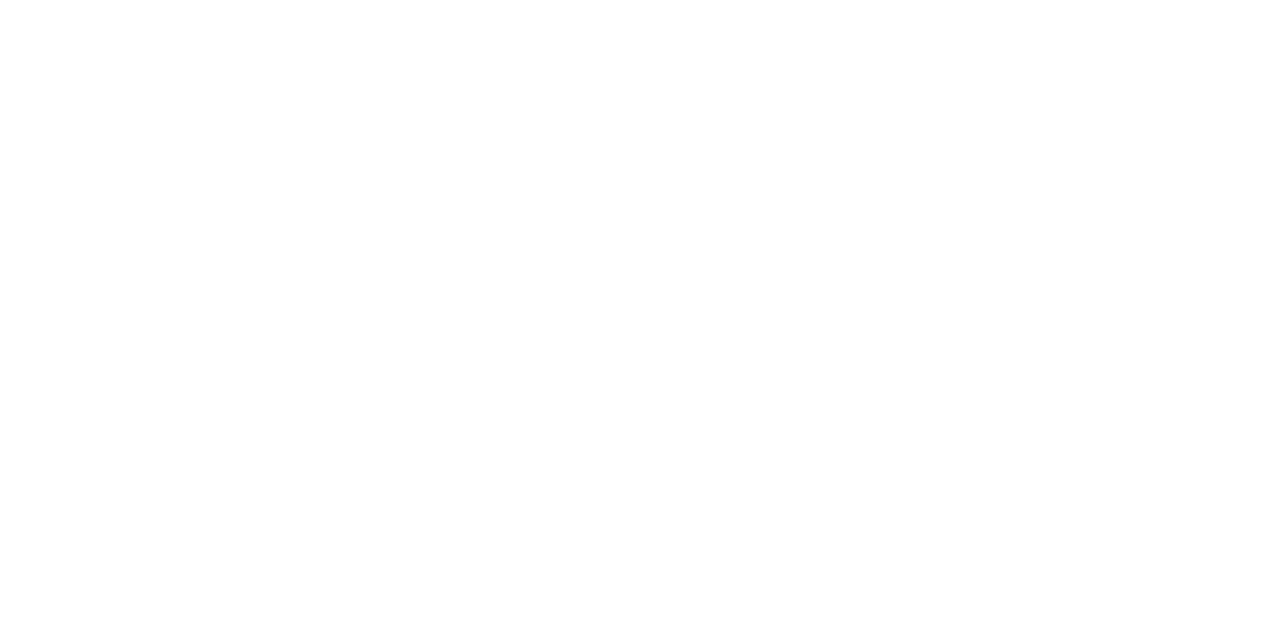
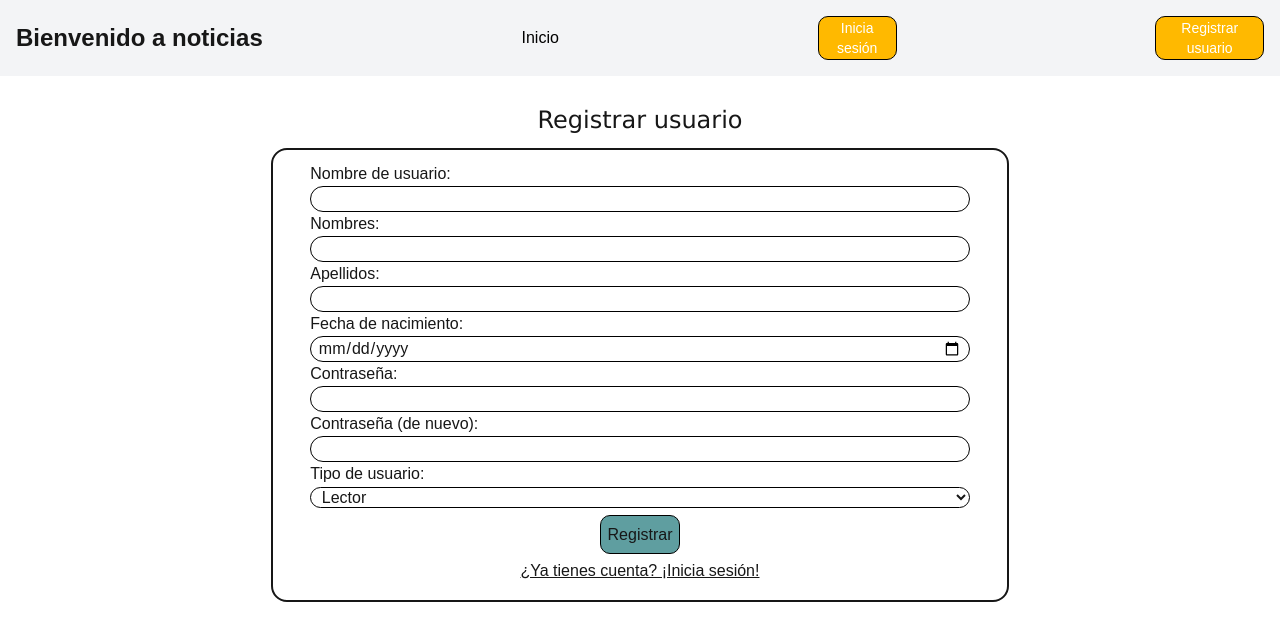
Before and after one commit to Luna-Hazuki2006/laboratorio-reactjs, a Next.js app: page /register in a window 1280 px wide. Before the commit this address had no page. Shown: the top 640 px of the page. Built offline with nearby package versions, Linux system fonts and the light colour scheme; no server answers.

Commit message:
Con cambios de vista

```diff
--- a/src/app/(views)/article/create/page.tsx
+++ b/src/app/(views)/article/create/page.tsx
@@ -105,7 +105,9 @@ export default function CreateArticlePage() {
                     <input name="category" placeholder="Categoria" value={form.category} onChange={handleChange} required />
                     <input name="date" type="date" placeholder="Fecha" value={form.date} onChange={handleChange} required />
                     <input name="imgUrl" placeholder="URL de imagen (opcional)" value={form.imgUrl} onChange={handleChange} />
-                    <button type="submit">Crear</button>
+                    <div>
+                        <button type="submit">Crear</button>
+                    </div>
                 </form>
             </div>
         </div>
--- a/src/app/(views)/login/page.tsx
+++ b/src/app/(views)/login/page.tsx
@@ -11,7 +11,10 @@ export default function Login() {
     const router = useRouter()
     const [message, setMessage] = useState('')
     const [user, setUser] = useState(true)
-
+// ¿Qué tal?
+// Profe, la función de abajo fue la que usted me ayudó :D
+// Si
+// Esto se usa para guardar el usuario en las cookies
     async function handleSubmit(event: FormEvent<HTMLFormElement>) {
         event.preventDefault()
         const formData = new FormData(event.currentTarget)
@@ -55,8 +58,8 @@ export default function Login() {
         buscar();
     }, []);
 
-    if (user) redirect('/home');
-    else return (
+    // if (user) redirect('/home');
+    return (
         <main>
             <h1 className="text-center">Iniciar sesión</h1>
             {message && <p>{message}</p>}
@@ -72,7 +75,9 @@ export default function Login() {
                         <button type="submit">Iniciar sesión</button>
                     </div>
                 </form>
-                <a href="/register">¿No tienes cuenta? ¡Regístrate!</a>
+                <div>
+                    <a href="/register">¿No tienes cuenta? ¡Regístrate!</a>
+                </div>
             </div>
         </main>
     )
--- a/src/app/(views)/register/page.tsx
+++ b/src/app/(views)/register/page.tsx
@@ -73,16 +73,16 @@ export default function Register() {
         }
     };
 
-    useEffect(() => {
-        async function buscar() {
-            const has = await hasUser();
-            setUser(has);
-        }
-        buscar();
-    }, []);
+    // useEffect(() => {
+    //     async function buscar() {
+    //         const has = await hasUser();
+    //         setUser(has);
+    //     }
+    //     buscar();
+    // }, []);
 
-    if (user) redirect('/home');
-    else return (
+    // if (user) redirect('/home');
+    return (
         <main>
             <h1 className="text-center">Registrar usuario</h1>
             {message && <p>{message}</p>}
@@ -111,9 +111,13 @@ export default function Register() {
                         <option value="autor">Autor</option>
                     </select>
                     <br />
-                    <button type="submit">Registrar</button>
+                    <div>
+                        <button type="submit">Registrar</button>
+                    </div>
                 </form>
-                <a href="/login">¿Ya tienes cuenta? ¡Inicia sesión!</a>
+                <div>
+                    <a href="/login">¿Ya tienes cuenta? ¡Inicia sesión!</a>
+                </div>
             </div>
         </main>
     )
--- a/src/app/api/user/route.ts
+++ b/src/app/api/user/route.ts
@@ -2,6 +2,9 @@ import { NextRequest, NextResponse } from "next/server";
 import dbConnect from '@lib/mongodb';
 import User from '@models/user';
 import { IUser } from '@/types/user';
+
+// Y aquí es donde las guardo en mongodb
+// ... Me tomó unos intentos poder acceder a los params :'v
 
 export async function GET(req : NextRequest, res : NextResponse) {
     await dbConnect();
--- a/src/app/page.tsx
+++ b/src/app/page.tsx
@@ -52,18 +52,19 @@ export default function CommentsPage() {
         }
     };
 
-    useEffect(() => {
-        async function buscar() {
-            const data = await hasUser()
-            setUser(data)
-        }
-        buscar()
-        redirect('/home'); // home es home
-        //fetchComments();
-    }, []);
+    // useEffect(() => {
+    //     async function buscar() {
+    //         const data = await hasUser()
+    //         setUser(data)
+    //     }
+    //     buscar()
+    //     // redirect('/home'); // home es home
+    //     //fetchComments();
+    // }, []);
 
-    if (!user) redirect('/login')
-    else return redirect('/home')
+    // if (!user) redirect('/login')
+    // else
+    return redirect('/home')
 // (
         // <main style={{ padding: '2rem' }}>
         //     <h1>Comments</h1>
--- a/src/components/navBar.tsx
+++ b/src/components/navBar.tsx
@@ -54,7 +54,12 @@ export default function NavBar() {
             <div className="max-w-screen-xl flex flex-wrap items-center justify-between mx-auto p-4">
                 <a href="" className="flex items-center">
                     <span className="self-center text-2xl font-semibold whitespace-nowrap ">
-                        Buenas, {user['firstName']} {user['lastName']}
+                        {
+                        (has) ?
+                        `Buenas, ${user['firstName']} ${user['lastName']}`
+                        :
+                        "Bienvenido a noticias"
+                        }
                     </span>
                 </a>
                 <div className="hidden w-full md:block md:w-auto">
--- a/src/lib/cookies.ts
+++ b/src/lib/cookies.ts
@@ -2,6 +2,8 @@
 
 import { cookies } from 'next/headers'
 
+// Aquí es donde hago las cookies
+// Si
 export async function storeUser(user: string) {
     const cookieStore = await cookies()
     cookieStore.set({
--- a/src/styles/globals.css
+++ b/src/styles/globals.css
@@ -39,8 +39,16 @@ button {
     padding: 1%;
 }
 
+h1 {
+    /* margin-top: 5px; */
+    margin-bottom: 10px;
+    font-size: x-large;
+    font-family: 'Lucida Sans', 'Lucida Sans Regular', 'Lucida Grande', 'Lucida Sans Unicode', Geneva, Verdana, sans-serif;
+}
+
 button:hover {
     cursor: pointer;
+    color: white;
 }
 
 .formulario {
@@ -49,6 +57,32 @@ button:hover {
     padding: 1% 3%;
 }
 
+.formulario div {
+    text-align: center;
+    margin: 5px;
+}
+
+.formulario a {
+    text-decoration-line: underline;
+}
+
+.formulario a:hover {
+    animation: coloreado 3s linear 0s infinite normal both;
+}
+
 .contenido {
     padding: 2%;
 }
+
+.contenido button {
+    background-color: cadetblue;
+}
+
+@keyframes coloreado {
+    0% {
+        color: black;
+    }
+    50% {
+        color: red;
+    }
+}
```
Also changed, not shown: src/lib/mongodb.ts (+7 -1 lines).
